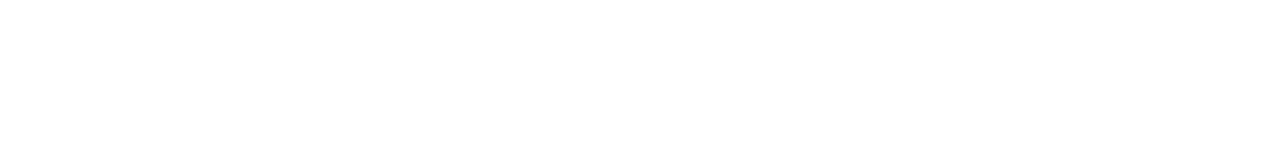
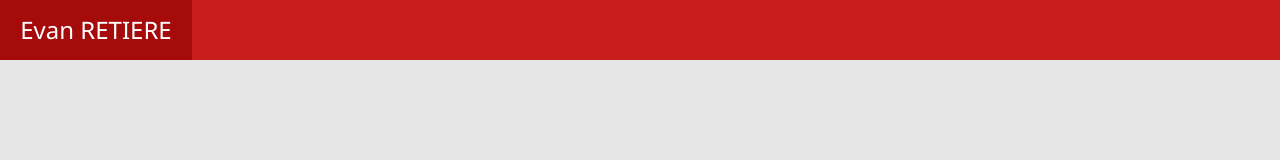
Before and after one commit to ERETIERE/Siteevan-retiere, a plain HTML site: page index.html in a window 1280 px wide. Drawn offline with Linux system fonts and the light colour scheme.

Commit message:
ajout topnav + nompreom

```diff
--- a/css/style.css
+++ b/css/style.css
@@ -0,0 +1,27 @@
+html{
+	background-color: #E6E6E6;
+}
+body{
+	margin: 0;
+	padding: 0;
+}
+/* Topnav start */
+.topnav{
+	height: 7.5vh;
+	width: 100vw;
+	background-color: #C91C1C;
+}
+.nomprenom{
+	font-family: 'Noto Sans';
+	font-size: 1.5em;
+	height: 7.5vh;
+	width: 15vw;
+	background-color: #A60B0B;
+	color: white;
+	text-align: center;
+	line-height:7.5vh;
+}
+
+
+
+/* Topnav end */
--- a/index.html
+++ b/index.html
@@ -1,9 +1,15 @@
 <!DOCTYPE html>
 <html>
+<meta charset="utf-8">
+<link rel="stylesheet" type="text/css" href="css/style.css">
+<link rel="stylesheet" type="text/css" href="css/stylesmallscreen.css">
+<link href="https://fonts.googleapis.com/css?family=Noto+Sans:400,700" rel="stylesheet">
 <head>
 	<title>Evan RETIERE | Acceuil</title>
 </head>
 <body>
-
+	<div class="topnav">
+		<div class="nomprenom">Evan RETIERE</div>
+	</div>
 </body>
 </html>
```
